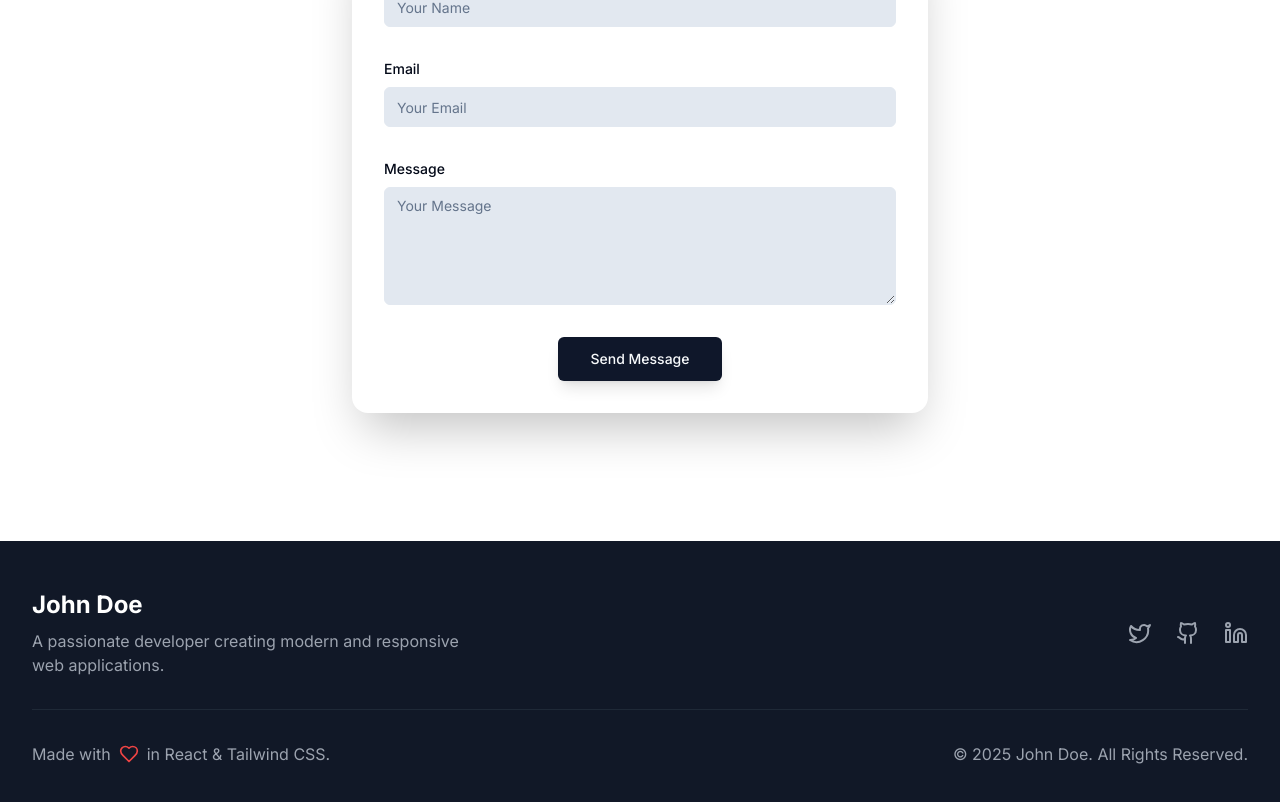
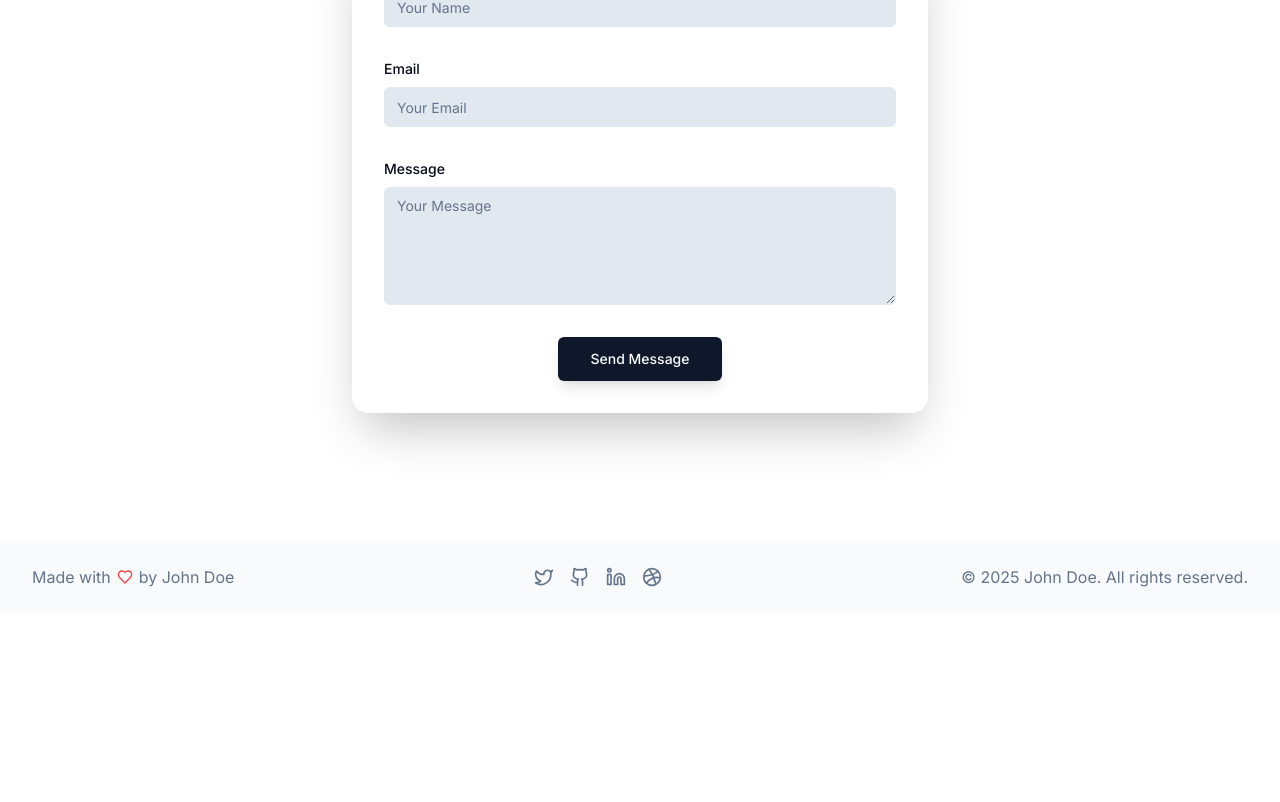
Before and after one commit to livu000/portfolio, a React (Vite) app: page / in a window 1280 px wide. Shown: the part 2826-3628 px from the top of the page. After the commit the page ends 3439 px from the top, so only its background shows below. Built offline with nearby package versions, Linux system fonts and the light colour scheme.

Commit message:
FS-30-09-2025-10

```diff
--- a/src/sections/Footer.jsx
+++ b/src/sections/Footer.jsx
@@ -1,33 +1,30 @@
-import { Heart, Twitter, Github, Linkedin } from 'lucide-react';
+import { Heart, Twitter, Github, Linkedin, Dribbble } from 'lucide-react';
 
 export function Footer() {
   return (
-    <footer className="bg-gray-900 text-gray-400">
-      <div className="container mx-auto px-4 sm:px-6 lg:px-8 py-12">
-        <div className="flex flex-col md:flex-row justify-between items-center text-center md:text-left">
-          <div className="mb-8 md:mb-0">
-            <h3 className="text-2xl font-bold text-white mb-2">John Doe</h3>
-            <p className="max-w-md">
-              A passionate developer creating modern and responsive web applications.
-            </p>
-          </div>
-          <div className="flex space-x-6">
-            <a href="#" className="text-gray-400 hover:text-white transition-colors duration-300">
-              <Twitter className="w-6 h-6" />
+    <footer className="bg-secondary/50 py-6">
+      <div className="container mx-auto px-4 sm:px-6 lg:px-8">
+        <div className="flex flex-col md:flex-row justify-between items-center">
+          <p className="flex items-center text-muted-foreground text-center md:text-left mb-4 md:mb-0">
+            Made with <Heart className="w-4 h-4 mx-1.5 text-red-500" /> by John Doe
+          </p>
+          <div className="flex space-x-4">
+            <a href="#" className="text-muted-foreground hover:text-primary transition-colors">
+              <Twitter className="w-5 h-5" />
             </a>
-            <a href="#" className="text-gray-400 hover:text-white transition-colors duration-300">
-              <Github className="w-6 h-6" />
+            <a href="#" className="text-muted-foreground hover:text-primary transition-colors">
+              <Github className="w-5 h-5" />
             </a>
-            <a href="#" className="text-gray-400 hover:text-white transition-colors duration-300">
-              <Linkedin className="w-6 h-6" />
+            <a href="#" className="text-muted-foreground hover:text-primary transition-colors">
+              <Linkedin className="w-5 h-5" />
+            </a>
+            <a href="#" className="text-muted-foreground hover:text-primary transition-colors">
+              <Dribbble className="w-5 h-5" />
             </a>
           </div>
-        </div>
-        <div className="mt-8 pt-8 border-t border-gray-800 flex flex-col sm:flex-row justify-between items-center text-center sm:text-left">
-          <p className="flex items-center justify-center sm:justify-start mb-4 sm:mb-0">
-            Made with <Heart className="w-5 h-5 mx-2 text-red-500" /> in React & Tailwind CSS.
+          <p className="text-muted-foreground mt-4 md:mt-0">
+            &copy; {new Date().getFullYear()} John Doe. All rights reserved.
           </p>
-          <p>&copy; {new Date().getFullYear()} John Doe. All Rights Reserved.</p>
         </div>
       </div>
     </footer>
```
